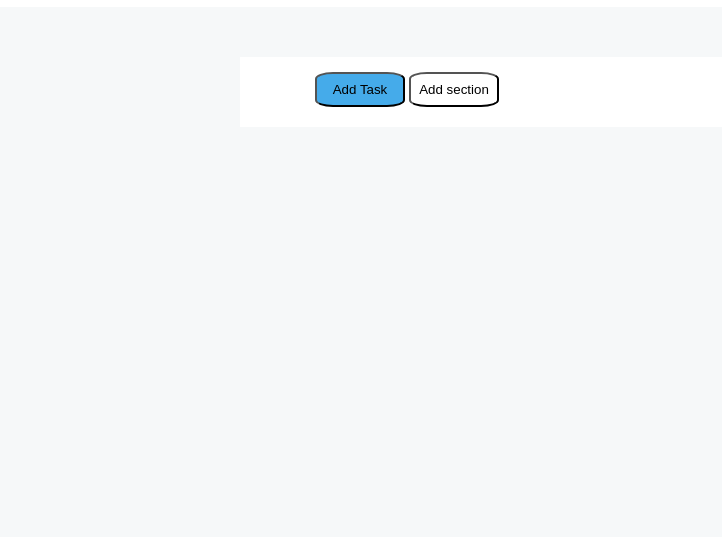
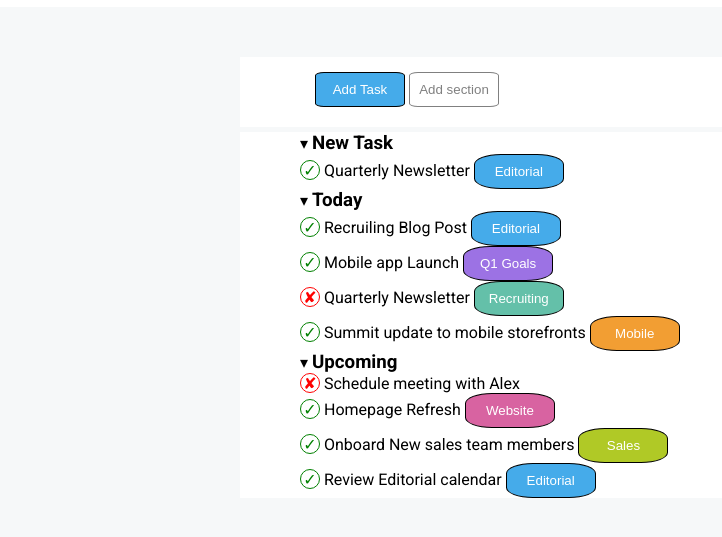
Before and after one commit to Skiotto93/html-css-toboolist, a plain HTML site: page index.html in a window 1280 px wide. Shown: the part 63-600 px from the top of the page, without its empty margins (0-722 px from the left). Drawn offline with Linux system fonts and the light colour scheme.

Commit message:
Mamma mia!

```diff
--- a/css/style.css
+++ b/css/style.css
@@ -42,14 +42,134 @@ h1 {
 
 #stbutton {
     background-color: #45ABEA;
-    border-radius: 20%;
+    border-radius: 10%;
     height: 35px;
     width: 90px;
+    color: white;
+    border-width: 1px;
+    border-style: solid;
 }
 
 #other{
     background-color: white;
-    border-radius: 20%;
+    border-radius: 10%;
     height: 35px;
     width: 90px;
+    color: grey;
+    border-width: 1px;
+    border-style: solid;
+    border-color: grey;
 }
+
+.ndcontainer {
+    background-color: white;
+    margin: auto;
+    max-width: 800px;
+    margin-top: 5px;
+}
+
+.title {
+    margin-left: 60px;
+    display: inline-block;
+}
+
+h3 {
+    display: inline-block;
+}
+
+.tdcontainer {
+    background-color: white;
+    margin: auto;
+    max-width: 800px;
+}
+
+.circle {
+    display: inline-block;
+    width: 20px;
+    height: 20px;
+    border-width: 1px;
+    border-style: solid;
+    border-radius: 50%;
+    text-align: center;
+    margin-left: 60px;
+}
+
+.circle-check {
+    color: green;
+    border-color: green;
+    display: inline-block;
+
+}
+
+.word {
+    display: inline-block;
+}
+
+.editorial {
+    background-color: #45ABEA;
+    border-radius: 30%;
+    height: 35px;
+    width: 90px;
+    color: white;
+    border-width: 1px;
+    border-style: solid;
+}
+
+.circle-cross {
+    color: red;
+    border-color: red;
+}
+
+#today {
+    margin-top: 0;
+}
+
+#Q1 {
+    background-color: #9C72E4;
+    border-radius: 30%;
+    height: 35px;
+    width: 90px;
+    color: white;
+    border-width: 1px;
+    border-style: solid;
+}
+
+#Recruiting {
+    background-color: #64C0A9;
+    border-radius: 30%;
+    height: 35px;
+    width: 90px;
+    color: white;
+    border-width: 1px;
+    border-style: solid;
+}
+
+#mobile {
+    background-color:#F29E33;
+    border-radius: 30%;
+    height: 35px;
+    width: 90px;
+    color: white;
+    border-width: 1px;
+    border-style: solid;
+}
+
+#website {
+    background-color:  #D863A1;
+    border-radius: 30%;
+    height: 35px;
+    width: 90px;
+    color: white;
+    border-width: 1px;
+    border-style: solid;
+}
+
+#sales {
+    background-color:  #B0C926;
+    border-radius: 30%;
+    height: 35px;
+    width: 90px;
+    color: white;
+    border-width: 1px;
+    border-style: solid;
+}
--- a/index.html
+++ b/index.html
@@ -24,9 +24,75 @@
                 <button id="stbutton">Add Task</button>
                 <button id="other">Add section</button>
             </div>
-            <div>
 
-            </div>
+        </section>
+        <section class="ndcontainer">
+            <div class="title">&dtrif;</div>
+            <h3>New Task</h3>
+
+        </section>
+        <section class="tdcontainer">
+            <div class="circle circle-check">&check;</div>
+            <div class="word">Quarterly Newsletter </div>
+            <button class="editorial">Editorial</button>
+        </section>
+
+        <section id="today" class="ndcontainer">
+            <div class="title">&dtrif;</div>
+            <h3>Today</h3>
+
+        </section>
+
+        <section class="tdcontainer">
+            <div class="circle circle-check">&check;</div>
+            <div class="word">Recruiling Blog Post </div>
+            <button class="editorial">Editorial</button>
+        </section>
+
+        <section class="tdcontainer">
+            <div class="circle circle-check">&check;</div>
+            <div class="word">Mobile app Launch </div>
+            <button id="Q1">Q1 Goals</button>
+        </section>
+
+        <section class="tdcontainer">
+            <div class="circle circle-cross">&#10008;</div>
+            <div class="word">Quarterly Newsletter </div>
+            <button id="Recruiting">Recruiting</button>
+        </section>
+
+        <section class="tdcontainer">
+            <div class="circle circle-check">&check;</div>
+            <div class="word">Summit update to mobile storefronts </div>
+            <button id="mobile">Mobile</button>
+        </section>
+
+        <section class="tdcontainer">
+            <div class="title">&dtrif;</div>
+            <h3>Upcoming</h3>
+        </section>
+
+        <section class="tdcontainer">
+            <div class="circle circle-cross">&#10008;</div>
+            <div class="word">Schedule meeting with Alex</div>
+        </section>
+
+        <section class="tdcontainer">
+            <div class="circle circle-check">&check;</div>
+            <div class="word">Homepage Refresh </div>
+            <button id="website">Website</button>
+        </section>
+
+        <section class="tdcontainer">
+            <div class="circle circle-check">&check;</div>
+            <div class="word">Onboard New sales team members </div>
+            <button id="sales">Sales</button>
+        </section>
+
+        <section class="tdcontainer">
+            <div class="circle circle-check">&check;</div>
+            <div class="word">Review Editorial calendar </div>
+            <button class="editorial">Editorial</button>
         </section>
     </main>
 </body>
```
